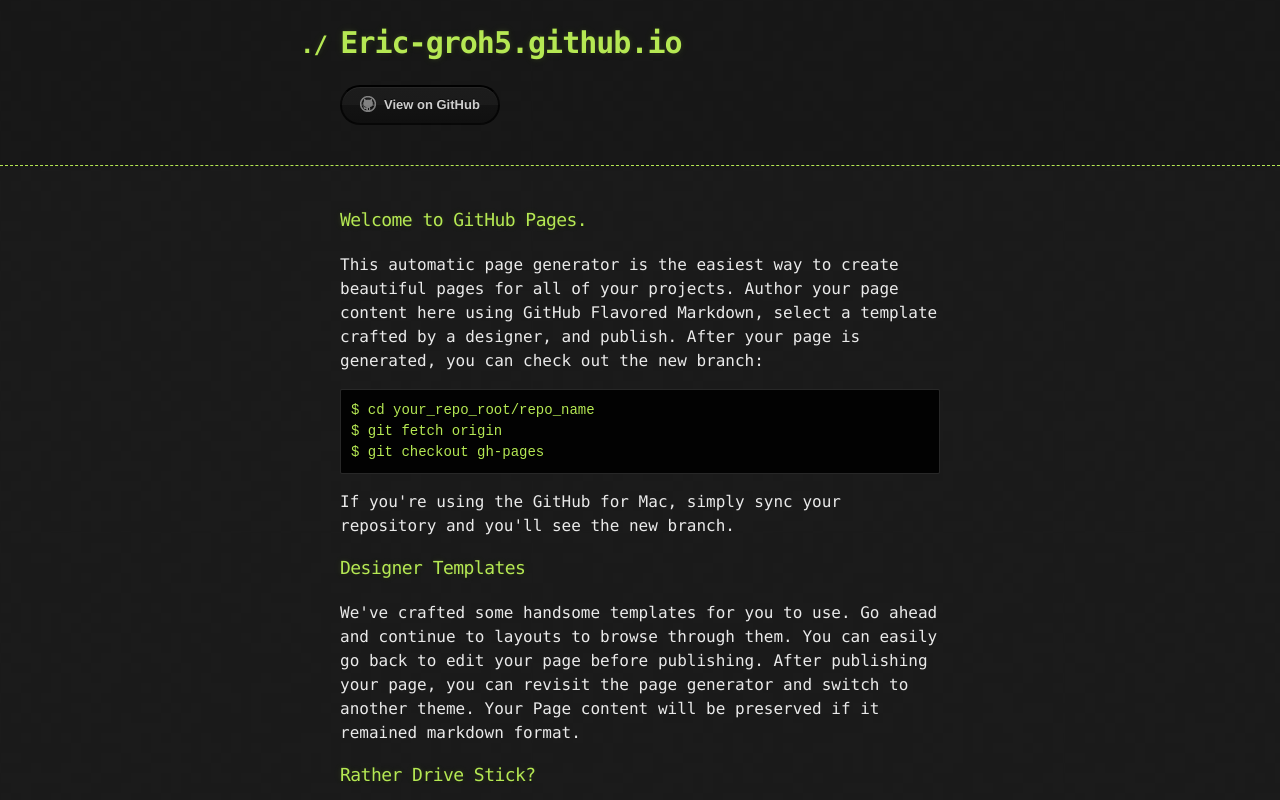
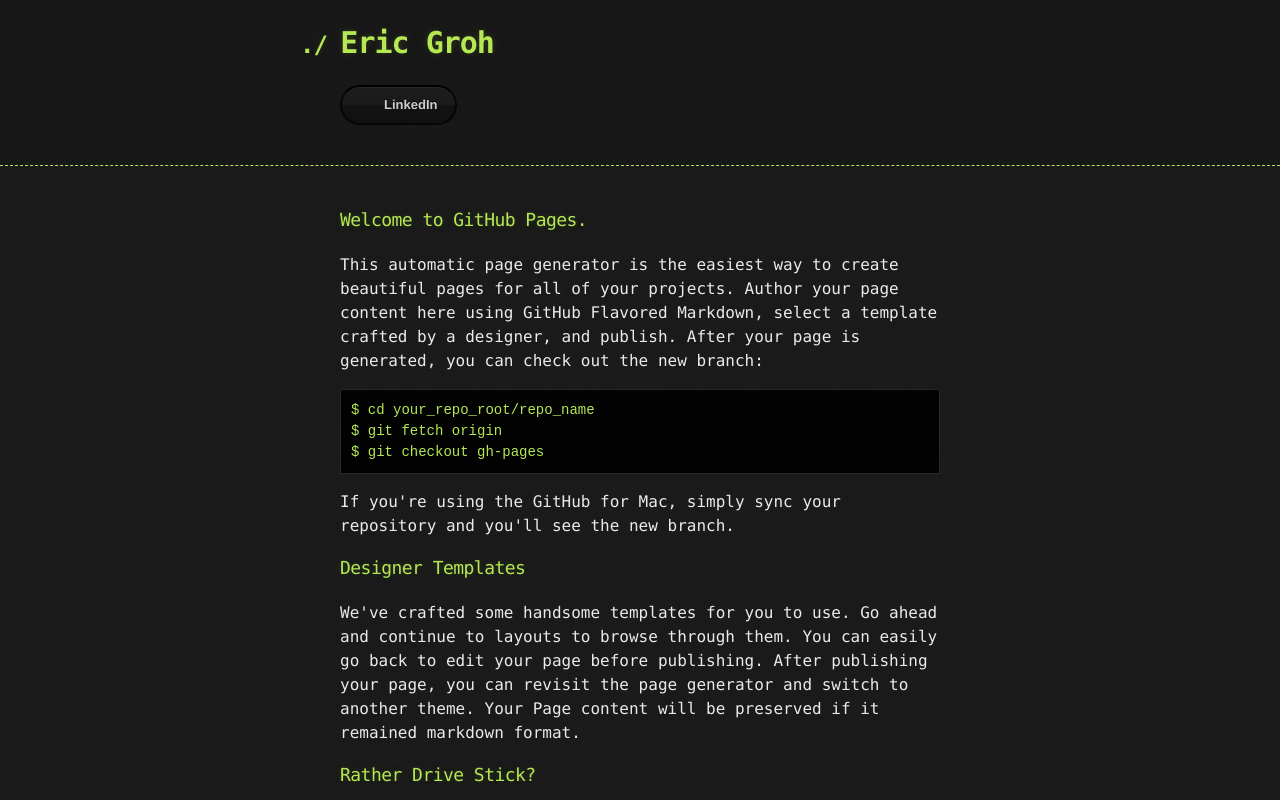
Before and after one commit to eric-groh5/eric-groh5.github.io, a plain HTML site: page index.html in a window 1280 px wide. Shown: the top 800 px of the page. Drawn offline with Linux system fonts and the light colour scheme.

Commit message:
LinkedIn

```diff
--- a/index.html
+++ b/index.html
@@ -15,11 +15,11 @@
 
     <header>
       <div class="container">
-        <h1>Eric-groh5.github.io</h1>
+        <h1>Eric Groh</h1>
         <h2></h2>
 
         <section id="downloads">
-          <a href="https://github.com/eric-groh5" class="btn btn-github"><span class="icon"></span>View on GitHub</a>
+          <a href="https://www.linkedin.com/pub/eric-groh/b7/177/860" class="btn btn-linkedIn"><span class="icon"></span>LinkedIn</a>
         </section>
       </div>
     </header>
```
